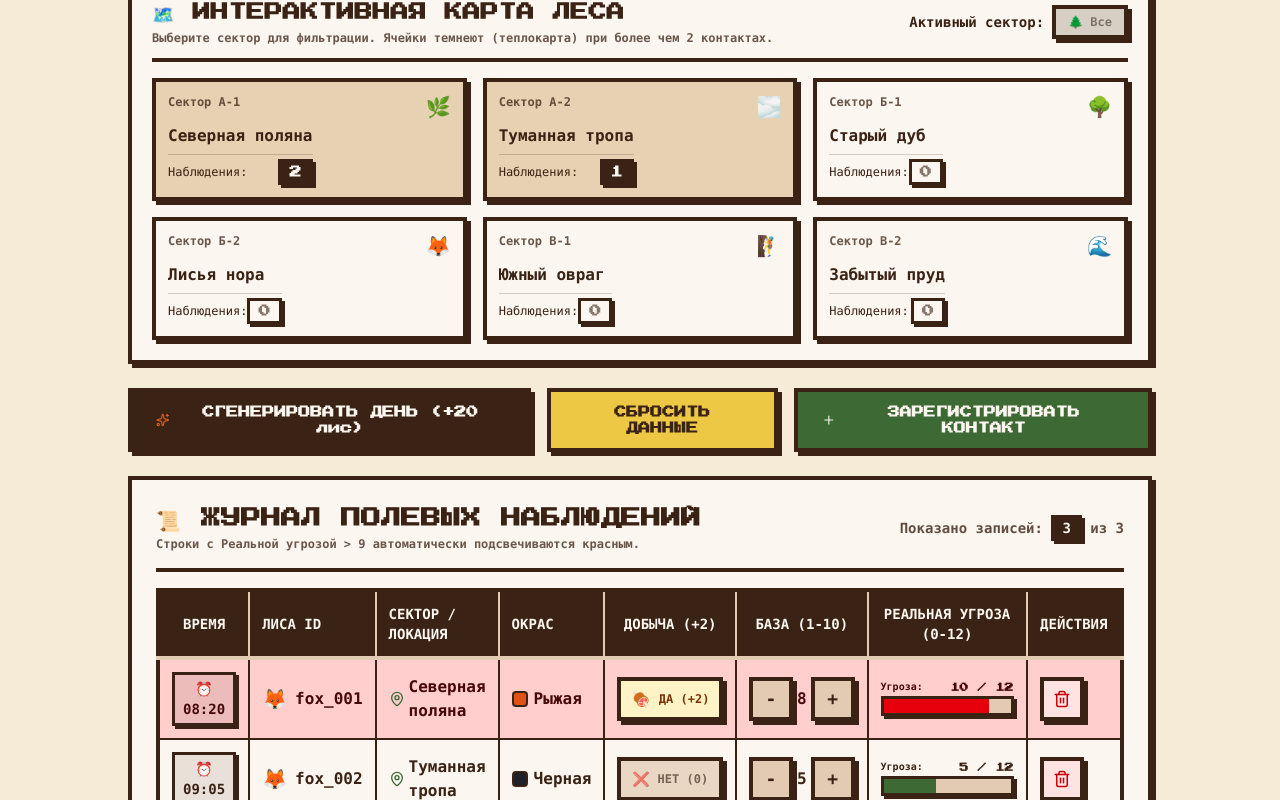
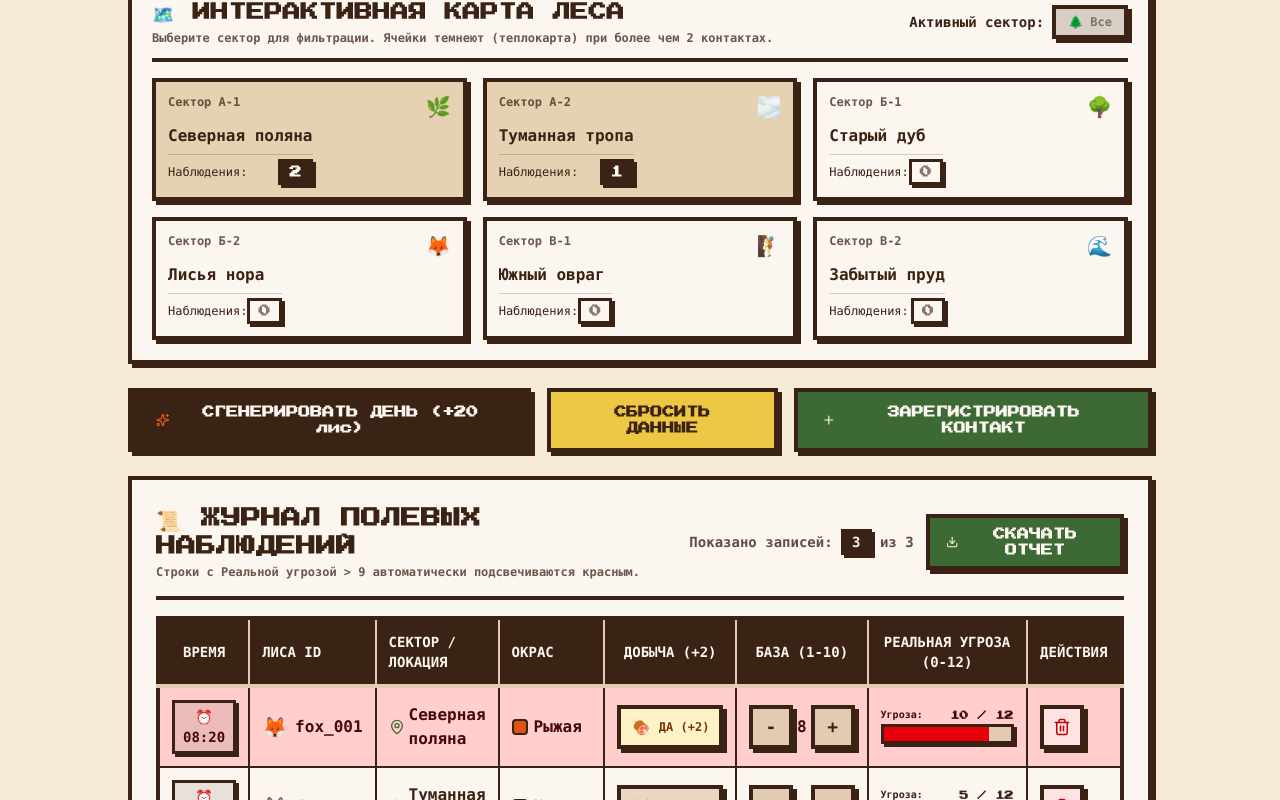
Before and after one commit to 1mbalanceee/what-does-the-fox-say, a React (Vite) app: page / in a window 1280 px wide. Shown: the part 392-1192 px from the top of the page. Built offline with nearby package versions, Linux system fonts and the light colour scheme.

Commit message:
feat: implement formatted offline text report download for rangers

```diff
--- a/src/App.jsx
+++ b/src/App.jsx
@@ -15,7 +15,8 @@ import {
   Sparkles,
   BookOpen,
   Check,
-  VolumeX
+  VolumeX,
+  Download
 } from 'lucide-react';
 
 const INITIAL_OBSERVATIONS = [
@@ -67,7 +68,7 @@ function PixelЙ() {
 }
 
 export default function App() {
-  // 1. Lazy State Initialization with localStorage persistence
+  // Lazy State Initialization with localStorage persistence
   const [observations, setObservations] = useState(() => {
     if (typeof window !== 'undefined') {
       const saved = localStorage.getItem('fox_observations');
@@ -100,7 +101,7 @@ export default function App() {
   const [newSuspicionLevel, setNewSuspicionLevel] = useState(5);
   const [newTime, setNewTime] = useState('');
 
-  // 2. Synchronize observations state with localStorage
+  // Synchronize observations state with localStorage
   useEffect(() => {
     if (typeof window !== 'undefined') {
       localStorage.setItem('fox_observations', JSON.stringify(observations));
@@ -322,6 +323,60 @@ export default function App() {
     }));
   };
 
+  // Formatted Text Exporter for Ranger Offline Reports
+  const handleExportReport = () => {
+    if (observations.length === 0) {
+      triggerToast('Нет данных для отчета');
+      return;
+    }
+
+    const now = new Date();
+    const dateStr = now.toLocaleDateString('ru-RU');
+    const timeStr = now.toTimeString().slice(0, 5);
+
+    let fileContent = `==================================================\n`;
+    fileContent += `    ОТЧЕТ СЛУЖБЫ ЛЕСНОГО МОНИТОРИНГА: ЛИСИЙ ДИСПЕТЧЕР\n`;
+    fileContent += `==================================================\n`;
+    fileContent += `Дата выгрузки: ${dateStr} ${timeStr}\n`;
+    fileContent += `Активный фильтр секторов: ${selectedLocation}\n`;
+    fileContent += `--------------------------------------------------\n`;
+    fileContent += `СВОДНЫЕ ПОКАЗАТЕЛИ:\n`;
+    fileContent += `- Всего зарегистрировано контактов: ${stats.totalObservations}\n`;
+    fileContent += `- Уникальных особей в базе: ${stats.totalUniqueFoxes}\n`;
+    fileContent += `- Максимальный уровень угрозы: ${stats.maxThreatLevel}\n`;
+    fileContent += `- Наиболее подозрительный субъект: ${stats.mostSuspiciousFox}\n`;
+    fileContent += `--------------------------------------------------\n`;
+    fileContent += `СПИСОК ЗАРЕГИСТРИРОВАННЫХ КОНТАКТОВ (${filteredObservations.length} зап.):\n`;
+    fileContent += `--------------------------------------------------\n`;
+    fileContent += `Время | ИД Лисы  | Окрас    | Добыча | Угроза | Локация\n`;
+    fileContent += `--------------------------------------------------\n`;
+
+    filteredObservations.forEach(obs => {
+      const timePad = obs.time.padEnd(5, ' ');
+      const idPad = obs.fox_id.padEnd(8, ' ');
+      const colorPad = obs.color.padEnd(8, ' ');
+      const preyPad = (obs.has_prey ? 'Да (🍖)' : 'Нет').padEnd(6, ' ');
+      const threatPad = String(getRealThreatLevel(obs)).padEnd(6, ' ');
+      const locPad = obs.location;
+      fileContent += `${timePad} | ${idPad} | ${colorPad} | ${preyPad} | ${threatPad} | ${locPad}\n`;
+    });
+
+    fileContent += `==================================================\n`;
+    fileContent += `Конец отчета. Сгенерировано автоматически.\n`;
+
+    const blob = new Blob([fileContent], { type: 'text/plain;charset=utf-8' });
+    const url = URL.createObjectURL(blob);
+    const link = document.createElement('a');
+    link.href = url;
+    link.download = `report_fox_${now.getFullYear()}${(now.getMonth()+1).toString().padStart(2,'0')}${now.getDate().toString().padStart(2,'0')}.txt`;
+    document.body.appendChild(link);
+    link.click();
+    document.body.removeChild(link);
+    URL.revokeObjectURL(url);
+
+    triggerToast('Отчет сохранен в файл');
+  };
+
   // Helper for threat progress bar color
   const getThreatColor = (level) => {
     if (level > 9) return 'bg-red-600';
@@ -525,7 +580,7 @@ export default function App() {
               <span>СГЕНЕРИРОВАТЬ ДЕНЬ (+20 лис)</span>
             </button>
 
-            {/* RESET CACHE AND DEMO DATA BUTTON */}
+            {/* RESET CACHE BUTTON */}
             <button
               id="btn-reset-cache"
               onClick={handleResetCache}
@@ -758,7 +813,7 @@ export default function App() {
 
         {/* 4. OBSERVATION LOG TABLE */}
         <section id="observations-section" className="retro-border bg-sand-light p-4 md:p-6">
-          <header className="flex flex-col md:flex-row justify-between items-start md:items-center gap-3 border-b-4 border-wood pb-4 mb-4">
+          <header className="flex flex-col md:flex-row justify-between items-start md:items-center gap-3 border-b-4 border-wood pb-4 mb-4 font-mono">
             <div>
               <h2 className="text-lg md:text-xl font-press-start font-black text-wood uppercase">
                 📜 ЖУРНАЛ ПОЛЕВЫХ НАБЛЮДЕНИ<PixelЙ />
@@ -767,8 +822,22 @@ export default function App() {
                 Строки с Реальной угрозой &gt; 9 автоматически подсвечиваются красным.
               </p>
             </div>
-            <div className="font-mono text-sm text-wood/80 font-bold">
-              Показано записей: <span className="bg-wood text-sand-light px-2 py-0.5 font-bold retro-border-sm">{filteredObservations.length}</span> из {observations.length}
+
+            {/* Flexbox alignment for data counter and download report button */}
+            <div className="flex flex-col sm:flex-row items-stretch sm:items-center gap-3 font-mono text-sm w-full md:w-auto">
+              <div className="text-wood/80 font-bold text-center sm:text-right shrink-0">
+                Показано записей: <span className="bg-wood text-sand-light px-2 py-0.5 font-bold retro-border-sm">{filteredObservations.length}</span> из {observations.length}
+              </div>
+
+              <button
+                id="btn-export-report"
+                onClick={handleExportReport}
+                className="retro-btn bg-forest hover:bg-forest-light text-sand-light font-press-start text-xs font-black min-h-[38px] px-4 py-2 flex items-center justify-center gap-2 transition-all duration-100 hover:scale-105 active:scale-95"
+                title="Скачать текстовый отчет"
+              >
+                <Download size={14} />
+                <span>СКАЧАТЬ ОТЧЕТ</span>
+              </button>
             </div>
           </header>
 
```
